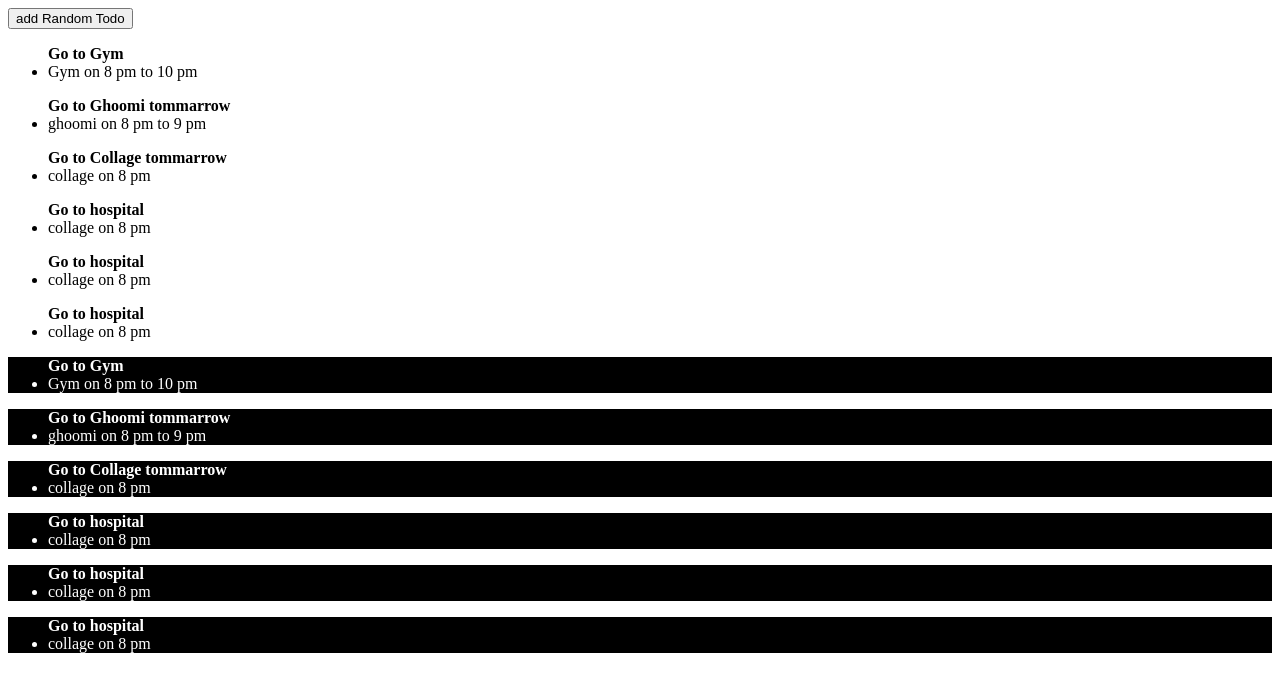
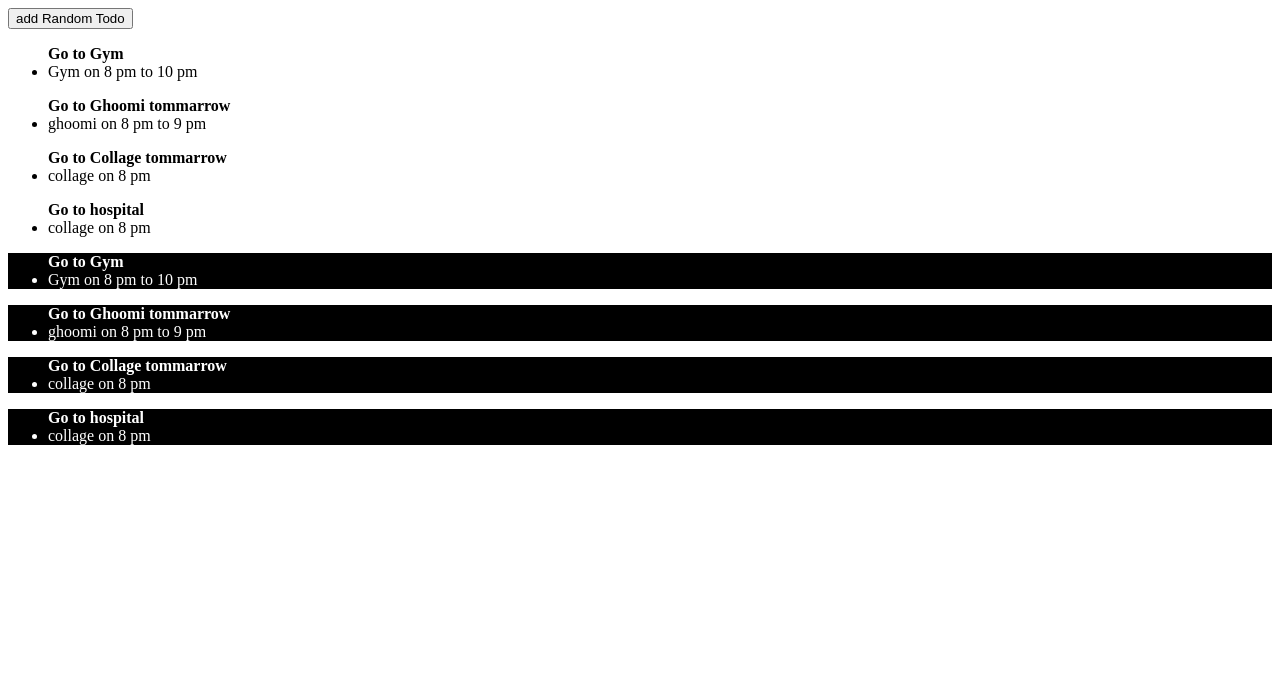
Before and after one commit to Roodius/React, a React (Vite) app in the folder todo-app/: page / in a window 1280 px wide. Shown: the top 692 px of the page. Built offline with nearby package versions, Linux system fonts and the light colour scheme.

Commit message:
git bug fix

```diff
--- a/todo-app/src/App.jsx
+++ b/todo-app/src/App.jsx
@@ -36,17 +36,7 @@ function App(){
       title:"Go to hospital",
       description:"collage on 8 pm",
       completed:false
-    },
-    {
-      title:"Go to hospital",
-      description:"collage on 8 pm",
-      completed:false
-    },
-    {
-      title:"Go to hospital",
-      description:"collage on 8 pm",
-      completed:false
-    },
+    }
   ]);
 
 
```
